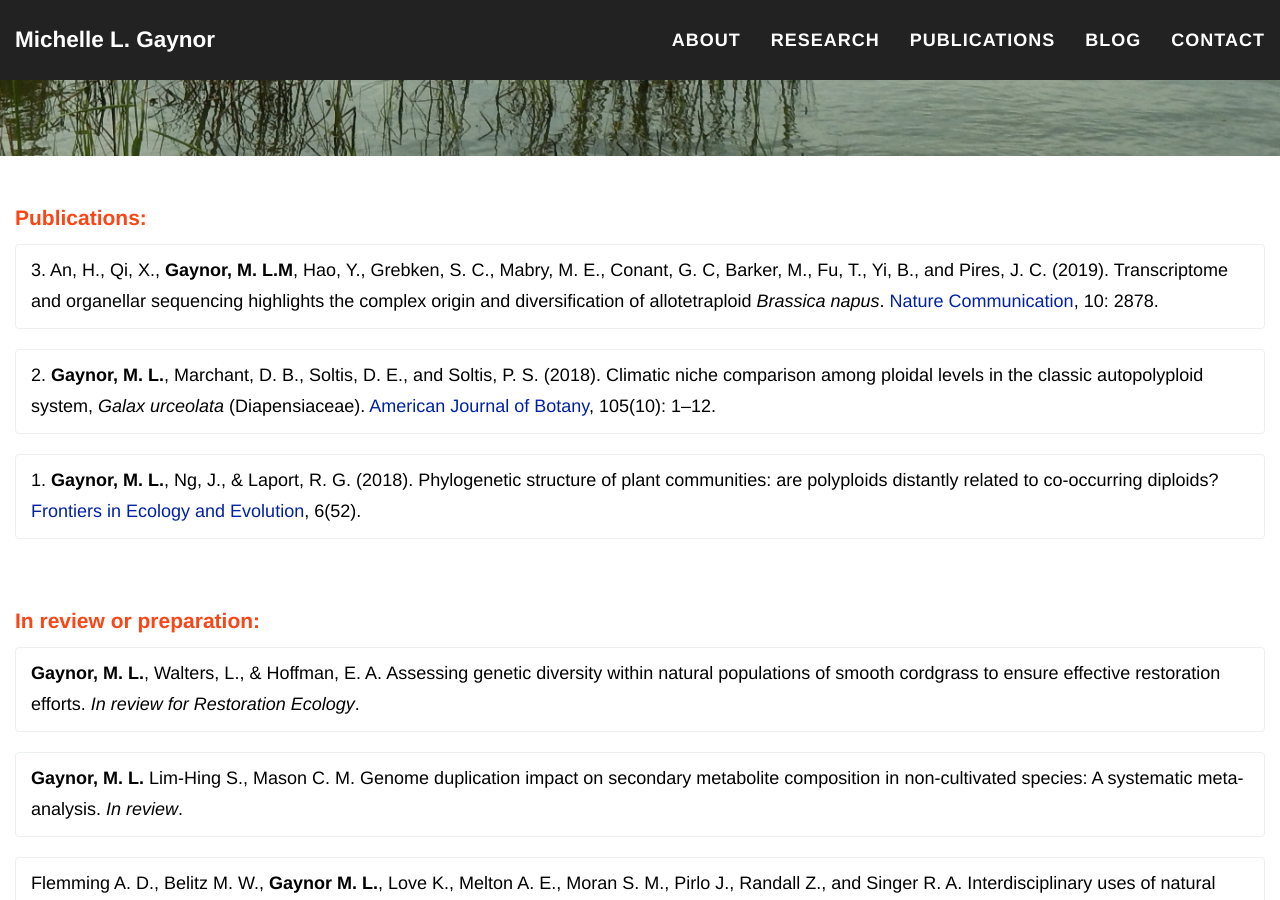
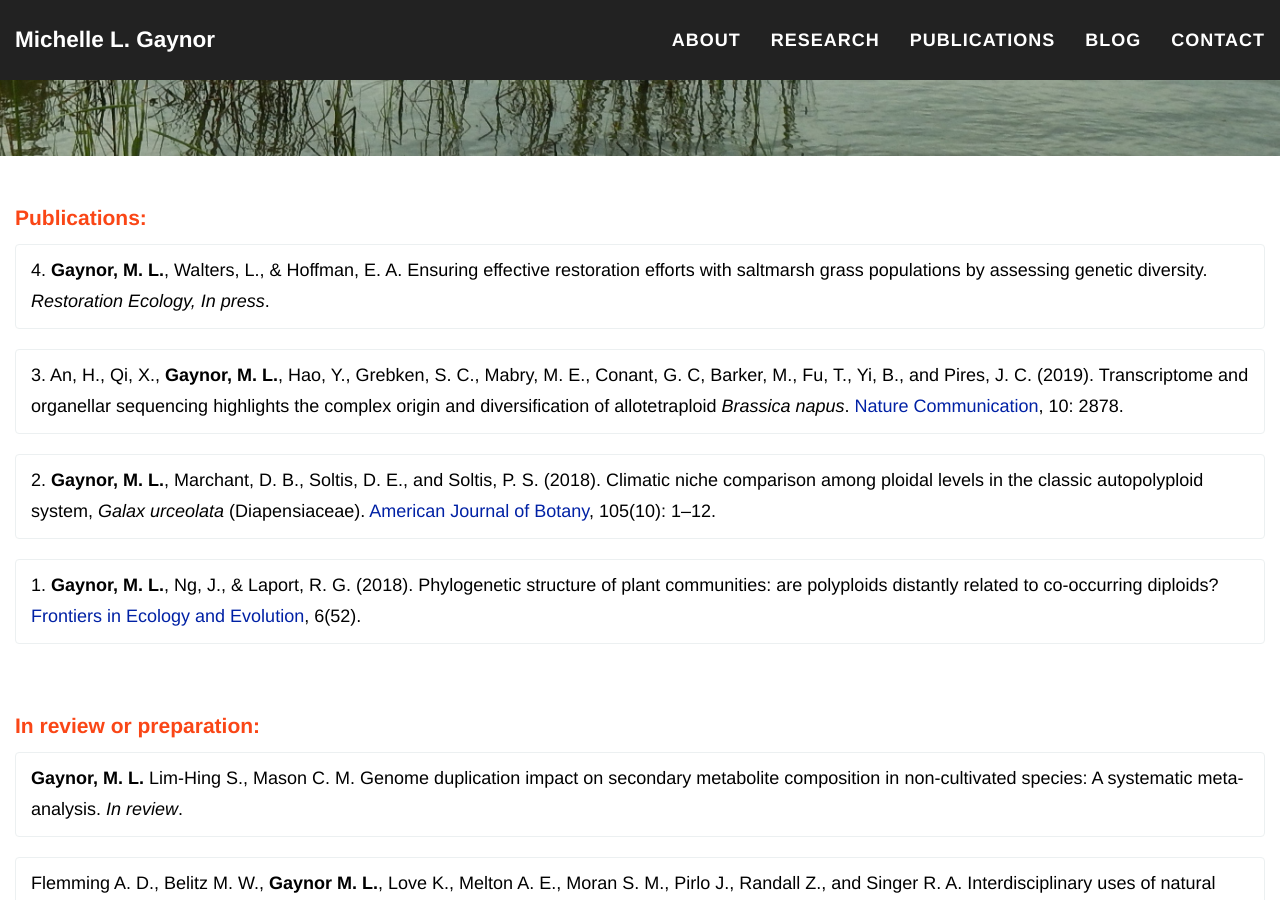
Before and after one commit to mgaynor1/mgaynor1.github.io, a Jekyll site: the page built from publications.html, in a window 1280 px wide and 900 px high, scrolled down 345 px. Built offline with Jekyll 4.4.1, drawn with Linux system fonts in a browser that asks for light colours; nearby versions of some CDN libraries.

Commit message:
Pub update

```diff
--- a/publications.html
+++ b/publications.html
@@ -15,8 +15,11 @@ permalink: publications.html
 	<div class="container-fluid">
 	<h2 class="section-heading" style="text-transform: none; font-size: 21px;"> Publications: </h2>
 			<div align="left">
+			<div class="list-group">
+					<p class= "list-group-item" style="font-size: 18px; color: #000000;">4. <b>Gaynor, M. L.</b>, Walters, L., & Hoffman, E. A. Ensuring effective restoration efforts with saltmarsh grass populations by assessing genetic diversity. <i>Restoration Ecology, In press</i>.</p>
+				</div>
 			<div class = "list-group">
-						<p class= "list-group-item" style="font-size: 18px; color: #000000;">3. An, H., Qi, X., <b>Gaynor, M. L.M</b>, Hao, Y., Grebken, S. C., Mabry, M. E., Conant, G. C, Barker, M., Fu, T., Yi, B., and Pires, J. C. (2019). Transcriptome and organellar sequencing highlights the complex origin and diversification of allotetraploid <i>Brassica napus</i>. <a href="https://www.nature.com/articles/s41467-019-10757-1"> Nature Communication</a>, 10: 2878. </p>
+						<p class= "list-group-item" style="font-size: 18px; color: #000000;">3. An, H., Qi, X., <b>Gaynor, M. L.</b>, Hao, Y., Grebken, S. C., Mabry, M. E., Conant, G. C, Barker, M., Fu, T., Yi, B., and Pires, J. C. (2019). Transcriptome and organellar sequencing highlights the complex origin and diversification of allotetraploid <i>Brassica napus</i>. <a href="https://www.nature.com/articles/s41467-019-10757-1"> Nature Communication</a>, 10: 2878. </p>
 				</div>
 			<div class="list-group">
 					<p class= "list-group-item" style="font-size: 18px; color: #000000;"> 2. <b>Gaynor, M. L.</b>, Marchant, D. B., Soltis, D. E., and Soltis, P. S. (2018). Climatic niche comparison among ploidal levels in the classic autopolyploid system, <i>Galax urceolata</i> (Diapensiaceae). <a href="https://onlinelibrary.wiley.com/doi/full/10.1002/ajb2.1161"> American Journal of Botany</a>, 105(10): 1–12. </p>
@@ -30,9 +33,6 @@ permalink: publications.html
 		<h2 class="section-heading" style="text-transform: none; font-size: 21px;"> In review or preparation: </h2>
 			<div align="left">
 				<div class="list-group">
-					<p class= "list-group-item" style="font-size: 18px; color: #000000;"> <b>Gaynor, M. L.</b>, Walters, L., & Hoffman, E. A. Assessing genetic diversity within natural populations of smooth cordgrass to ensure effective restoration efforts. <i>In review for Restoration Ecology</i>.</p>
-				</div>
-				<div class="list-group">
 					<p class= "list-group-item" style="font-size: 18px; color: #000000;"> <b>Gaynor, M. L.</b> Lim-Hing S., Mason C. M. Genome duplication impact on secondary metabolite composition in non-cultivated species: A systematic meta-analysis. <i>In review</i>.</p>
 				</div>
 				<div class="list-group">
--- a/research/polyploidy.html
+++ b/research/polyploidy.html
@@ -36,13 +36,13 @@ permalink: /research/polyploidy.html
 	<div class="container-fluid" style="padding: 15px;">
 	<h3 class="section-heading" style="text-transform: none; color: #000000;"> Associated publication:</h3>
 			<div align="left">
-			<div class="list-group">
+				<div class="list-group">
 					<p class= "list-group-item" style="font-size: 18px; color: #000000;"> <b>Gaynor, M. L.</b> Lim-Hing S., Mason C. M. Genome duplication impact on secondary metabolite composition in non-cultivated species: A systematic meta-analysis. <i>In review</i>.</p>
 				</div>
 				<div class = "list-group">
-						<p class= "list-group-item" style="font-size: 18px; color: #000000;">An, H., Qi, X., <b>Gaynor, M. L.M</b>, Hao, Y., Grebken, S. C., Mabry, M. E., Conant, G. C, Barker, M., Fu, T., Yi, B., and Pires, J. C. (2019). Transcriptome and organellar sequencing highlights the complex origin and diversification of allotetraploid <i>Brassica napus</i>. <a href="https://www.nature.com/articles/s41467-019-10757-1"> Nature Communication</a>, 10: 2878. </p>
+						<p class= "list-group-item" style="font-size: 18px; color: #000000;">An, H., Qi, X., <b>Gaynor, M. L.</b>, Hao, Y., Grebken, S. C., Mabry, M. E., Conant, G. C, Barker, M., Fu, T., Yi, B., and Pires, J. C. (2019). Transcriptome and organellar sequencing highlights the complex origin and diversification of allotetraploid <i>Brassica napus</i>. <a href="https://www.nature.com/articles/s41467-019-10757-1"> Nature Communication</a>, 10: 2878. </p>
 				</div>
-				<div class="list-group"
+				<div class="list-group">
 					<p class= "list-group-item" style="font-size: 16px; color: #000000;"><b>Gaynor, M. L.</b>, Marchant, D. B., Soltis, D. E., and Soltis, P. S. (2018). Climatic niche comparison among ploidal levels in the classic autopolyploid system, <i>Galax urceolata</i> (Diapensiaceae).<a href="https://onlinelibrary.wiley.com/doi/full/10.1002/ajb2.1161"> American Journal of Botany</a>, 105(10): 1–12. </p>
 				</div>
 				<div class="list-group">
--- a/research/populationgenetics.html
+++ b/research/populationgenetics.html
@@ -32,7 +32,7 @@ permalink: /research/populationgenetics.html
 		<h3 class="section-heading" style="text-transform: none; color: #000000;"> Associated publication:</h3>
 			<div align="left">
 				<div class="list-group">
-					<p class= "list-group-item" style="font-size: 16px; color: #000000;"> <b>Gaynor, M. L.</b>, Walters, L., & Hoffman, E. A. Assessing genetic diversity within natural populations of smooth cordgrass to ensure effective restoration efforts. <i>In review for Restoration Ecology</i>.</p>
+					<p class= "list-group-item" style="font-size: 16px; color: #000000;"> <b>Gaynor, M. L.</b>, Walters, L., & Hoffman, E. A. Ensuring effective restoration efforts with saltmarsh grass populations by assessing genetic diversity. <i>Restoration Ecology, In press</i>.</p>
 				</div>
 				<div class = "list-group">
 						<p class= "list-group-item" style="font-size: 18px; color: #000000;">An, H., Qi, X., <b>Gaynor, M. L.M</b>, Hao, Y., Grebken, S. C., Mabry, M. E., Conant, G. C, Barker, M., Fu, T., Yi, B., and Pires, J. C. (2019). Transcriptome and organellar sequencing highlights the complex origin and diversification of allotetraploid <i>Brassica napus</i>. <a href="https://www.nature.com/articles/s41467-019-10757-1"> Nature Communication</a>, 10: 2878. </p>
```
